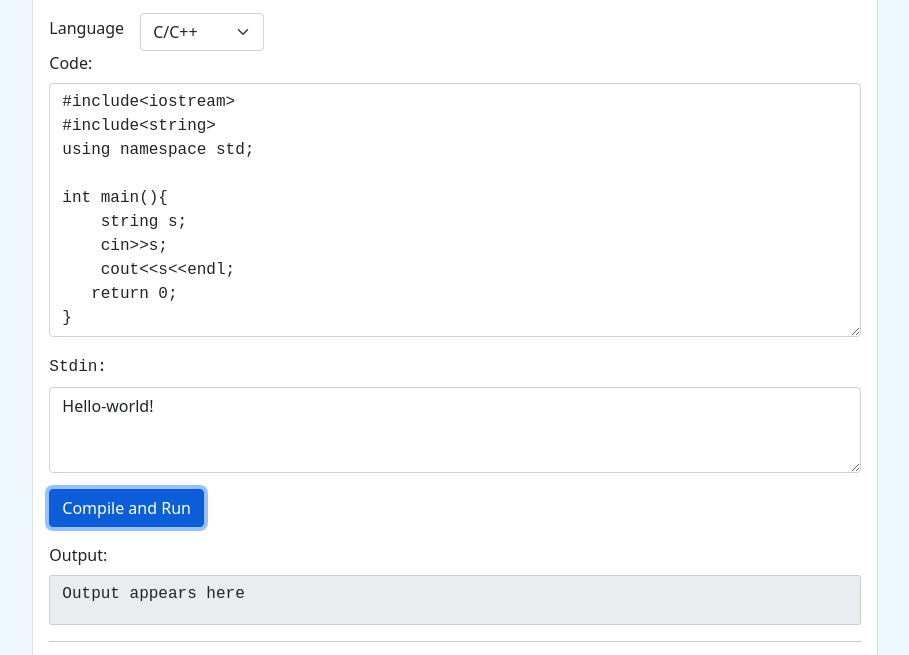
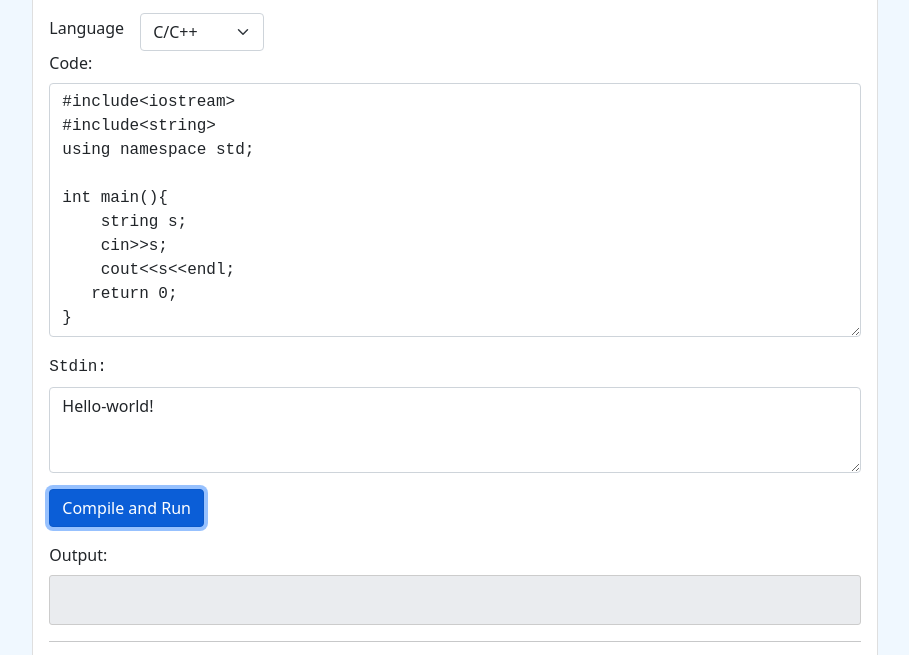
Before and after one commit to qxxiao/sandbox, a website: page docker-sandbox/web/index.html in a window 1280 px wide. Both pictures are taken after a click on the button "Compile and Run". Shown: the part 120-775 px from the top of the page, without its empty margins (185-1094 px from the left). Drawn offline with nearby package versions, Linux system fonts and the light colour scheme; no server answers.

Commit message:
update index.html

```diff
--- a/docker-sandbox/web/index.html
+++ b/docker-sandbox/web/index.html
@@ -102,6 +102,7 @@ int main(){
       //COMPILE USER GIVEN CODE
       $('#sendid').click(function () {
         $('#outputlabel').css('background', 'white');
+        $('#outputid').html('');
         const langid = $('#langid').val();
         const code = $('#codeid').val();
         const stdin = $('#stdinid').val();
```
